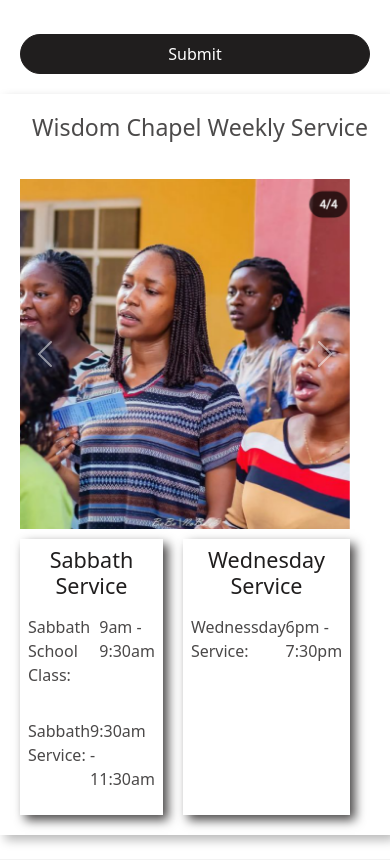
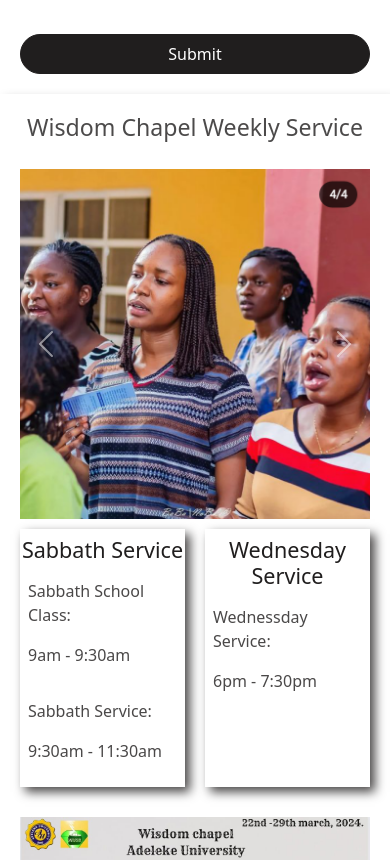
Before and after one commit to Son-of-Grace-001/WISDOM-CHURCH, a React (Create React App) app: page / in a window 390 px wide. Shown: the part 4078-4938 px from the top of the page. Built offline with nearby package versions, Linux system fonts and the light colour scheme.

Commit message:
wisdom commit

```diff
--- a/src/component/css/Home.css
+++ b/src/component/css/Home.css
@@ -266,10 +266,16 @@ input{
   .btn-cont{
     margin-top: 10px;
   }
-  .service{
+  .service-cont{
     display: grid;
     grid-template-columns: 1fr;
+    padding-top: 20px;
+  }
+  .service{
     padding: 20px;
+  }
+  .time{
+    display: block;
   }
 
 }
```
